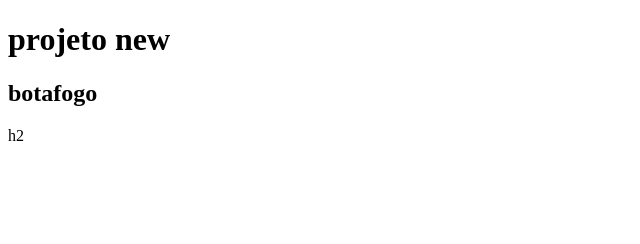
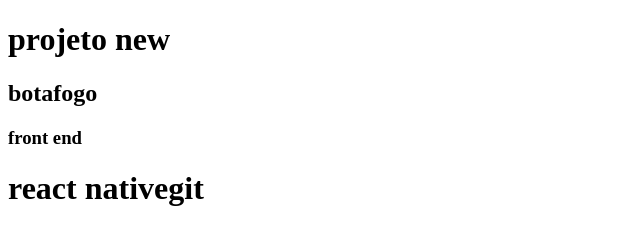
Before and after one commit to vinix-ofc/sesi01, a plain HTML site: page index.html in a window 1280 px wide. Shown: the whole page, without its empty margins (0-640 px from the left). Drawn offline with Linux system fonts and the light colour scheme.

```diff
--- a/index.html
+++ b/index.html
@@ -8,5 +8,7 @@
 <body>
    <h1> projeto new</h1>
    <h2>botafogo</h2>
+   <h3> front end</h3>
+   <h1> react nativegit</h1>
 </body>
-</html>h2
+</html>
```
